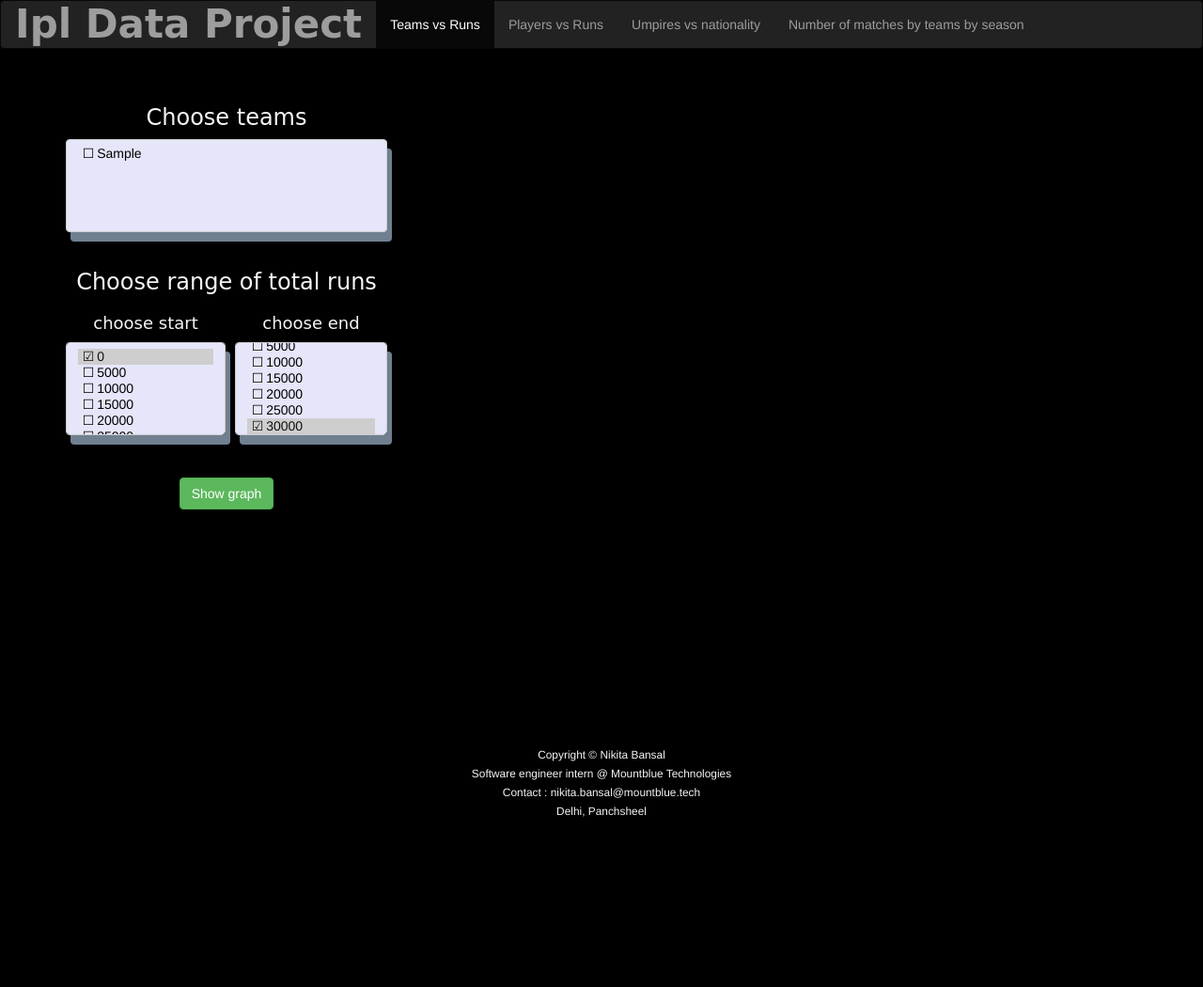
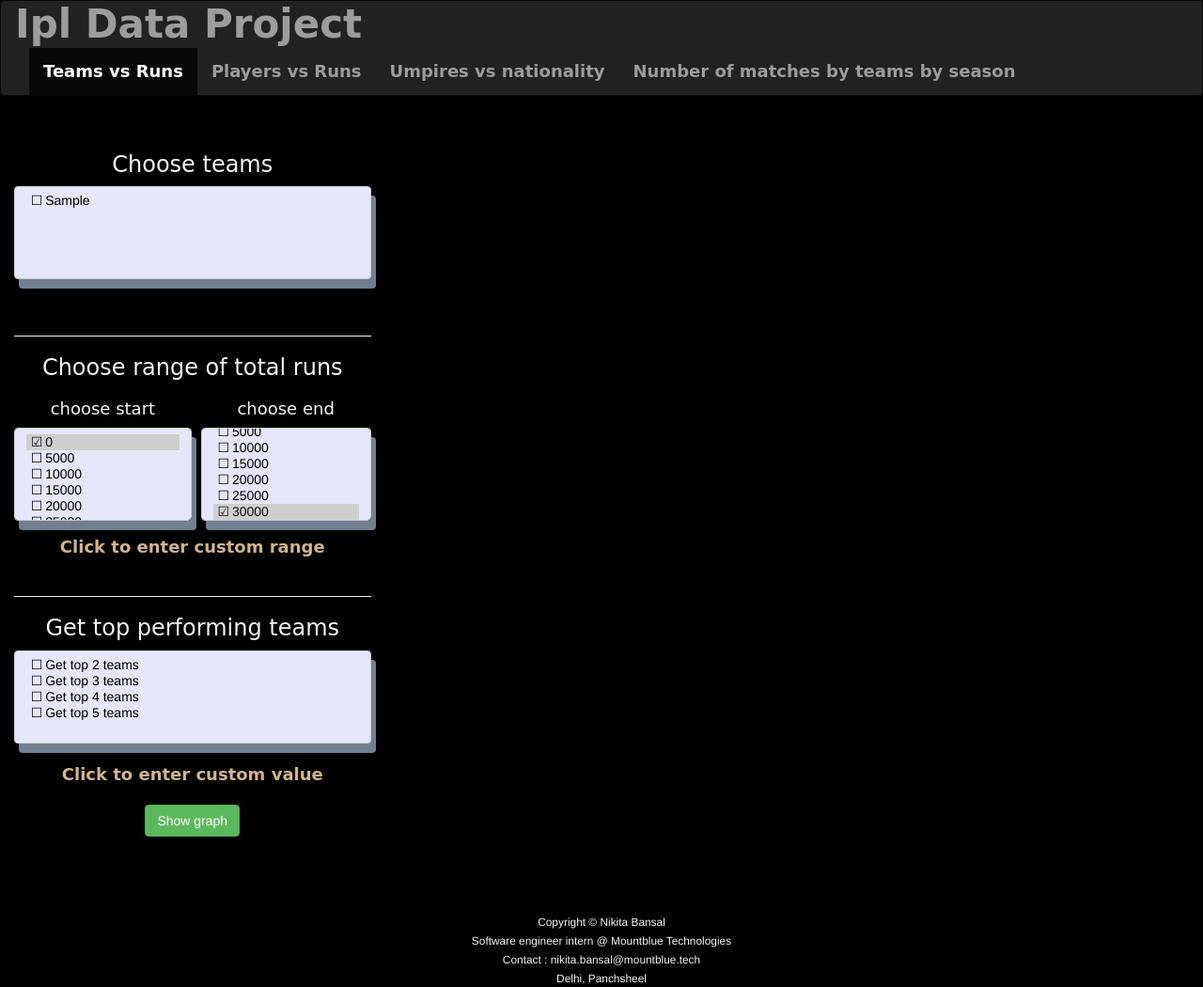
Before and after one commit to nikitabansal711/Ipl-Data-Project-Django, a Django app: page / in a window 1280 px wide. Shown: the whole page at 94% size. Before the commit the page ends 869 px from the top, so only its background shows below. Run offline with Django 3.2, Linux system fonts and the light colour scheme; tables that the repository leaves empty hold one stand-in row (values such as "Sample post"); some libraries are stand-ins or nearby versions.

Commit message:
added more filters to the project

```diff
--- a/DataProject/DataProject/settings.py
+++ b/DataProject/DataProject/settings.py
@@ -38,7 +38,6 @@ INSTALLED_APPS = [
     'django.contrib.staticfiles',
     'ipl_solution',
 ]
-IMPORT_EXPORT_USE_TRANSACTIONS = True
 
 MIDDLEWARE = [
     'django.middleware.security.SecurityMiddleware',
--- a/DataProject/ipl_solution/static/ipl_solution/css/style.css
+++ b/DataProject/ipl_solution/static/ipl_solution/css/style.css
@@ -18,7 +18,7 @@ h4 {
   font-weight: bolder;
 }
 #container {
-  height: 800px;
+  height: 900px;
   background-color: black;
 }
 
@@ -131,4 +131,26 @@ select:hover {
 .main_grid {
   display: grid;
   grid-template-columns: 30% 70%;
+  margin-left: 15px;
 }
+#custom_range {
+  display: none;
+}
+a {
+  color: whitesmoke;
+  font-weight: bold;
+  font-size: large;
+  font-family: "Lobster", cursive;
+}
+.style-a {
+  color: #d2b48c;
+  font-weight: bold;
+  font-size: large;
+}
+#custom_top {
+  display: none;
+}
+.flex_box_2 {
+  display: grid;
+  grid-template-columns: auto;
+}
--- a/DataProject/ipl_solution/static/ipl_solution/js/ipl_solution_home.js
+++ b/DataProject/ipl_solution/static/ipl_solution/js/ipl_solution_home.js
@@ -1,6 +1,9 @@
 $(document).ready(function () {
   $('[data-toggle="tooltip"]').tooltip();
 });
+function view(fieldID) {
+  document.getElementById(fieldID).setAttribute("style", "display:block");
+}
 // set hostname and port here
 var hostname = "http://127.0.0.1:8000/";
 // function to get cookie
@@ -43,7 +46,7 @@ function populateDropdown(fieldID) {
 // function to populate dropdown
 function populateDropdown2(fieldID) {
   var select = document.getElementById(fieldID);
-  for (var i = 1; i < 5000; i++) {
+  for (var i = 100; i < 5000; i += 100) {
     var opt = i;
     var el = document.createElement("option");
     el.textContent = opt;
@@ -99,6 +102,12 @@ function getMultipleSelected(fieldID) {
     }
   }
   return arrayOfSelecedIDs;
+}
+function getInputValue(fieldID) {
+  // Selecting the input element and get its value
+  var inputVal = document.getElementById(fieldID).value;
+  // Displaying the value
+  return inputVal;
 }
 
 // function to plot the bar graph
@@ -179,32 +188,93 @@ function validate_range(start, end) {
   if (end_val < start_val || start_val > end_val)
     alert("Please select a valid range");
 }
+function validate_custom_range(start_val, end_val) {
+  if (!start_val || !end_val) {
+    alert("Please enter both start and end values ");
+  }
+  start_val = parseInt(start_val);
+  end_val = parseInt(end_val);
+  if (end_val < start_val || start_val > end_val)
+    alert("Please enter a valid range");
+}
 // function to plot graph teams vs runs
-function plotGraphs1(fieldID1, fieldID2, fieldID3) {
+function plotGraphs1(
+  fieldID1,
+  fieldID2,
+  fieldID3,
+  fieldID4,
+  fieldID5,
+  fieldID6,
+  fieldID7
+) {
   teams = getMultipleSelected(fieldID1);
   start = getMultipleSelected(fieldID2);
   end = getMultipleSelected(fieldID3);
-  validate_range(start, end);
+  custom_start = getInputValue(fieldID4);
+  custom_end = getInputValue(fieldID5);
+  custom_top = getInputValue(fieldID6);
+  custom_top_value = getInputValue(fieldID7);
+  if (start || end) {
+    validate_range(start, end);
+  }
+  if (custom_start || custom_end) {
+    validate_custom_range(custom_start, custom_end);
+  }
+  if (custom_top_value) {
+    if (parseInt(custom_top_value) > 14) {
+      alert("Value can't exceed 14");
+    }
+  }
   var url = hostname + "ipl/teams-runs-graph/";
   var body = JSON.stringify({
     teams: teams,
     start: start,
     end: end,
+    custom_start: parseInt(custom_start),
+    custom_end: parseInt(custom_end),
+    custom_top: parseInt(custom_top),
+    custom_top_value: parseInt(custom_top_value),
   });
   plotBarGraph(body, url, "Teams vs total runs", "Teams", "Runs", "Total runs");
 }
 
 // function to plot graph players vs runs
-function plotGraphs2(fieldID1, fieldID2, fieldID3) {
+function plotGraphs2(
+  fieldID1,
+  fieldID2,
+  fieldID3,
+  fieldID4,
+  fieldID5,
+  fieldID6,
+  fieldID7
+) {
   players = getMultipleSelected(fieldID1);
   start = getMultipleSelected(fieldID2);
   end = getMultipleSelected(fieldID3);
-  validate_range(start, end);
+  custom_start = getInputValue(fieldID4);
+  custom_end = getInputValue(fieldID5);
+  custom_top = getInputValue(fieldID6);
+  custom_top_value = getInputValue(fieldID7);
+  if (start || end) {
+    validate_range(start, end);
+  }
+  if (custom_start || custom_end) {
+    validate_custom_range(custom_start, custom_end);
+  }
+  if (custom_top_value) {
+    if (parseInt(custom_top_value) > 14) {
+      alert("Value can't exceed 14");
+    }
+  }
   var url = hostname + "ipl/player-runs-graph/";
   var body = JSON.stringify({
     players: players,
     start: start,
     end: end,
+    custom_start: parseInt(custom_start),
+    custom_end: parseInt(custom_end),
+    custom_top: parseInt(custom_top),
+    custom_top_value: parseInt(custom_top_value),
   });
   plotBarGraph(body, url, "Players vs runs", "Players", "Runs", "Total runs");
 }
--- a/DataProject/ipl_solution/templates/ipl_solution/sol1.html
+++ b/DataProject/ipl_solution/templates/ipl_solution/sol1.html
@@ -1,11 +1,8 @@
 {% extends "ipl_solution/base.html" %} {% block content %}
 <div class="row text-center">
   <br />
-  <div class="container">
-    <div
-      class="main_grid"
-      style="display: grid; grid-template-columns: 30% 70%;"
-    >
+  <div class="container-fluid">
+    <div class="main_grid">
       <div>
         <h3>Choose teams</h3>
         <form action="">
@@ -23,7 +20,9 @@
             </script>
           </select>
           <br />
+          <br />
         </form>
+        <hr />
         <h3>Choose range of total runs</h3>
         <form action="">
           <div class="flex_box">
@@ -63,13 +62,75 @@
                 <option value="30000" selected="selected">30000</option>
               </select>
             </div>
-            <br />
           </div>
         </form>
+        <a class="style-a" onclick="view('custom_range');">
+          <div id="custom_range">
+            <form>
+              <div class="flex_box">
+                <input
+                  type="number"
+                  id="custom_start"
+                  name="custom_start"
+                  placeholder="Enter start value"
+                  min="0"
+                  max="30000"
+                />
+                <input
+                  type="number"
+                  id="custom_end"
+                  name="custom_end"
+                  placeholder="Enter end value"
+                  min="0"
+                  max="30000"
+                />
+              </div>
+            </form>
+          </div>
+          Click to enter custom range
+        </a>
+        <br />
+        <br />
+        <hr />
+        <h3>Get top performing teams</h3>
+        <select
+          name="top"
+          class="form-control select-checkbox fav"
+          data="tooltip"
+          title="Select value to get top performers"
+          size="5"
+          id="top"
+        >
+          <option value="2">Get top 2 teams</option>
+          <option value="3">Get top 3 teams</option>
+          <option value="4">Get top 4 teams</option>
+          <option value="5">Get top 5 teams</option>
+        </select>
+        <br />
+        <a class="style-a" onclick="view('custom_top');">
+          <div id="custom_top">
+            <form>
+              <div class="flex_box_2">
+                <input
+                  type="number"
+                  id="custom_top_value"
+                  data="tooltip"
+                  title="Enter value to get top performers"
+                  min="0"
+                  max="30000"
+                />
+              </div>
+            </form>
+          </div>
+          Click to enter custom value
+        </a>
+        <br />
+        <br />
         <button
           id="submit"
           class="btn btn-success"
-          onclick="plotGraphs1('teams','start','end');"
+          onclick="plotGraphs1('teams','start','end',
+          'custom_start','custom_end','top','custom_top_value');"
         >
           Show graph
         </button>
--- a/DataProject/ipl_solution/templates/ipl_solution/sol3.html
+++ b/DataProject/ipl_solution/templates/ipl_solution/sol3.html
@@ -1,7 +1,7 @@
 {% extends "ipl_solution/base.html" %} {% block content %}
 <div class="row text-center">
   <br />
-  <div class="container">
+  <div class="container-fluid">
     <div class="main_grid">
       <div>
         <h3>Choose nations</h3>
--- a/DataProject/ipl_solution/templates/ipl_solution/sol4.html
+++ b/DataProject/ipl_solution/templates/ipl_solution/sol4.html
@@ -1,11 +1,10 @@
 {% extends "ipl_solution/base.html" %} {% block content %}
 <div class="row text-center">
   <br />
-  <div class="container">
+  <div class="container-fluid">
     <div class="main_grid">
       <div>
         <form>
-          <div class="flex_box">
           <div>
             <h3>Choose seasons</h3>
             <select
@@ -22,6 +21,8 @@
               </script>
             </select>
           </div>
+          <br />
+          <hr />
           <div>
             <h3>Choose teams</h3>
             <select
@@ -38,7 +39,6 @@
               </script>
             </select>
           </div>
-          </div>
         </form>
         <br />
         <button
--- a/DataProject/ipl_solution/views.py
+++ b/DataProject/ipl_solution/views.py
@@ -20,7 +20,7 @@ def teams_runs_data(request):
         data = (
             Delivery.objects.values("batting_team")
             .annotate(total_runs=Sum("total_runs"))
-            .order_by("batting_team")
+            .order_by("batting_team" "")
         )
         teams = []
         for row in data:
@@ -39,26 +39,94 @@ def teams_runs_graph(request):
             teams = data["teams"]
             start = data["start"]
             end = data["end"]
+            custom_start = data["custom_start"]
+            custom_end = data["custom_end"]
+            custom_top = data["custom_top"]
+            custom_top_value = data["custom_top_value"]
             if teams:
+                if start or end:
+                    if custom_top or custom_top_value:
+                        filtered_data = (
+                            Delivery.objects.values("batting_team")
+                            .filter(batting_team__in=teams)
+                            .annotate(total_run=Sum("total_runs"))
+                            .filter(
+                                total_run__gte=int(start[0]),
+                                total_run__lte=int(end[0])
+                            )
+                            .order_by("-total_run")[: custom_top or
+                                                    custom_top_value]
+                        )
+                    else:
+                        filtered_data = (
+                            Delivery.objects.values("batting_team")
+                            .filter(batting_team__in=teams)
+                            .annotate(total_run=Sum("total_runs"))
+                            .filter(
+                                total_run__gte=int(start[0]),
+                                total_run__lte=int(end[0])
+                            )
+                            .order_by("-total_run")
+                        )
+                elif custom_start or custom_end:
+                    if custom_top or custom_top_value:
+                        filtered_data = (
+                            Delivery.objects.values("batting_team")
+                            .filter(batting_team__in=teams)
+                            .annotate(total_run=Sum("total_runs"))
+                            .filter(
+                                total_run__gte=custom_start,
+                                total_run__lte=custom_end
+                            )
+                            .order_by("-total_run")[: custom_top or
+                                                    custom_top_value]
+                        )
+                    else:
+                        filtered_data = (
+                            Delivery.objects.values("batting_team")
+                            .filter(batting_team__in=teams)
+                            .annotate(total_run=Sum("total_runs"))
+                            .filter(
+                                total_run__gte=custom_start,
+                                total_run__lte=custom_end
+                            )
+                            .order_by("-total_run")
+                        )
+            elif custom_start or custom_end:
+                if custom_top or custom_top_value:
+                    filtered_data = (
+                        Delivery.objects.values("batting_team")
+                        .annotate(total_run=Sum("total_runs"))
+                        .filter(total_run__gte=custom_start,
+                                total_run__lte=custom_end)
+                        .order_by("-total_run")[: custom_top or
+                                                custom_top_value]
+                    )
+                else:
+                    filtered_data = (
+                        Delivery.objects.values("batting_team")
+                        .annotate(total_run=Sum("total_runs"))
+                        .filter(total_run__gte=custom_start,
+                                total_run__lte=custom_end)
+                        .order_by("-total_run")
+                    )
+            elif custom_top or custom_top_value:
                 filtered_data = (
                     Delivery.objects.values("batting_team")
-                    .filter(batting_team__in=teams)
                     .annotate(total_run=Sum("total_runs"))
-                    .filter(
-                        total_run__gte=int(start[0]),
-                        total_run__lte=int(end[0])
-                    )
-                    .order_by("total_run")
+                    .filter(total_run__gte=int(start[0]),
+                            total_run__lte=int(end[0]))
+                    .order_by("-total_run")[: custom_top or
+                                            custom_top_value]
                 )
+
             else:
                 filtered_data = (
                     Delivery.objects.values("batting_team")
                     .annotate(total_run=Sum("total_runs"))
-                    .filter(
-                        total_run__gte=int(start[0]),
-                        total_run__lte=int(end[0])
-                    )
-                    .order_by("total_run")
+                    .filter(total_run__gte=int(start[0]),
+                            total_run__lte=int(end[0]))
+                    .order_by("-total_run")
                 )
             sol_dict = {}
             for row in filtered_data:
@@ -102,27 +170,118 @@ def player_runs_graph(request):
             players = data["players"]
             start = data["start"]
             end = data["end"]
+            custom_start = data["custom_start"]
+            custom_end = data["custom_end"]
+            custom_top = data["custom_top"]
+            custom_top_value = data["custom_top_value"]
             if players:
-                data = (
-                    Delivery.objects.values("batsman")
-                    .filter(
-                        batting_team="Royal_Challengers_Bangalore",
-                        batsman__in=players
+                if start or end:
+                    if custom_top or custom_top_value:
+                        data = (
+                            Delivery.objects.values("batsman")
+                            .filter(
+                                batting_team="Royal_Challengers_Bangalore",
+                                batsman__in=players,
+                            )
+                            .annotate(total_run=Sum("total_runs"))
+                            .filter(
+                                total_run__gte=int(start[0]),
+                                total_run__lte=int(end[0])
+                            )
+                            .order_by("-total_run")[: custom_top or
+                                                    custom_top_value]
+                        )
+                    else:
+                        data = (
+                            Delivery.objects.values("batsman")
+                            .filter(
+                                batting_team="Royal_Challengers_Bangalore",
+                                batsman__in=players,
+                            )
+                            .annotate(total_run=Sum("total_runs"))
+                            .filter(
+                                total_run__gte=int(start[0]),
+                                total_run__lte=int(end[0])
+                            )
+                            .order_by("-total_run")
+                        )
+
+                elif custom_start or custom_end:
+                    if custom_top or custom_top_value:
+                        data = (
+                            Delivery.objects.values("batsman")
+                            .filter(
+                                batting_team="Royal_Challengers_Bangalore",
+                                batsman__in=players,
+                            )
+                            .annotate(total_run=Sum("total_runs"))
+                            .filter(
+                                total_run__gte=custom_start,
+                                total_run__lte=custom_end
+                            )
+                            .order_by("-total_run")[: custom_top or
+                                                    custom_top_value]
+                        )
+                    else:
+                        data = (
+                            Delivery.objects.values("batsman")
+                            .filter(
+                                batting_team="Royal_Challengers_Bangalore",
+                                batsman__in=players,
+                            )
+                            .annotate(total_run=Sum("total_runs"))
+                            .filter(
+                                total_run__gte=custom_start,
+                                total_run__lte=custom_end
+                            )
+                            .order_by("-total_run")
+                        )
+            elif custom_start or custom_end:
+                if custom_top or custom_top_value:
+                    data = (
+                        Delivery.objects.values("batsman")
+                        .filter(batting_team="Royal_Challengers_Bangalore",)
+                        .annotate(total_run=Sum("total_runs"))
+                        .filter(total_run__gte=custom_start,
+                                total_run__lte=custom_end)
+                        .order_by("-total_run")[: custom_top or
+                                                custom_top_value]
                     )
-                    .annotate(total_run=Sum("total_runs"))
-                    .filter(total_run__gte=int(start[0]),
-                            total_run__lte=int(end[0]))
-                    .order_by("total_run")
-                )
+
+                else:
+                    data = (
+                        Delivery.objects.values("batsman")
+                        .filter(batting_team="Royal_Challengers_Bangalore",)
+                        .annotate(total_run=Sum("total_runs"))
+                        .filter(total_run__gte=custom_start,
+                                total_run__lte=custom_end)
+                        .order_by("-total_run")
+                    )
+
             else:
-                data = (
-                    Delivery.objects.values("batsman")
-                    .filter(batting_team="Royal_Challengers_Bangalore")
-                    .annotate(total_run=Sum("total_runs"))
-                    .filter(total_run__gte=int(start[0]),
-                            total_run__lte=int(end[0]))
-                    .order_by("total_run")
-                )
+                if custom_top or custom_top_value:
+                    data = (
+                        Delivery.objects.values("batsman")
+                        .filter(batting_team="Royal_Challengers_Bangalore")
+                        .annotate(total_run=Sum("total_runs"))
+                        .filter(
+                            total_run__gte=int(start[0]),
+                            total_run__lte=int(end[0])
+                        )
+                        .order_by("-total_run")[: custom_top or
+                                                custom_top_value]
+                    )
+                else:
+                    data = (
+                        Delivery.objects.values("batsman")
+                        .filter(batting_team="Royal_Challengers_Bangalore")
+                        .annotate(total_run=Sum("total_runs"))
+                        .filter(
+                            total_run__gte=int(start[0]),
+                            total_run__lte=int(end[0])
+                        )
+                        .order_by("-total_run")
+                    )
             sol_dict = {}
             for row in data:
                 sol_dict[row["batsman"]] = row["total_run"]
@@ -259,12 +418,10 @@ def match_team_season_graph(request):
             sol_dict = {}
             for row in filtered_data:
                 if row["season"] in sol_dict:
-                    sol_dict[row["season"]][row["team1"]] = \
-                        row["total_matches"]
+                    sol_dict[row["season"]][row["team1"]] = row["total_matches"]
                 else:
                     sol_dict[row["season"]] = {}
-                    sol_dict[row["season"]][row["team1"]] =\
-                        row["total_matches"]
+                    sol_dict[row["season"]][row["team1"]] = row["total_matches"]
             return JsonResponse({"data": json.dumps(sol_dict)})
 
     except Exception as e:
```
Also changed, not shown: DataProject/ipl_solution/templates/ipl_solution/sol2.html (+68 -4 lines). Lines whose indentation alone changed are shown as unchanged.
